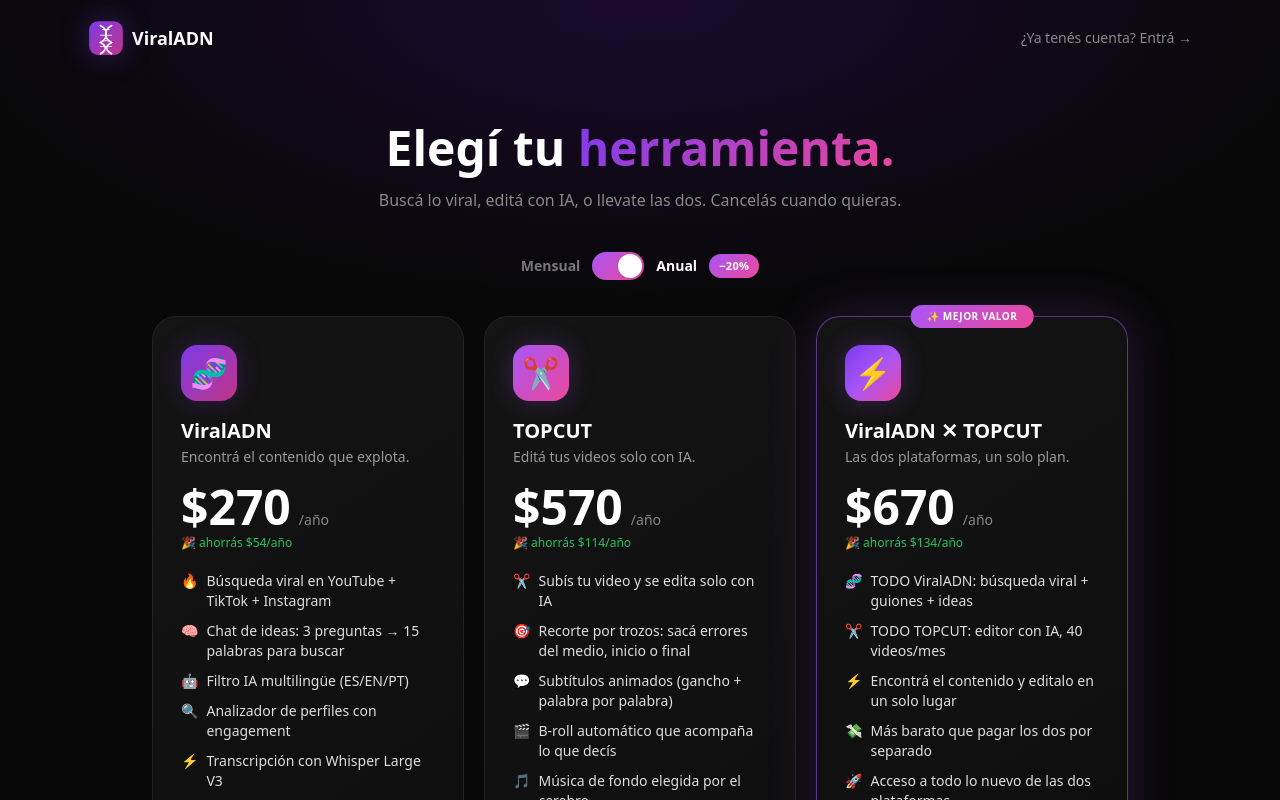
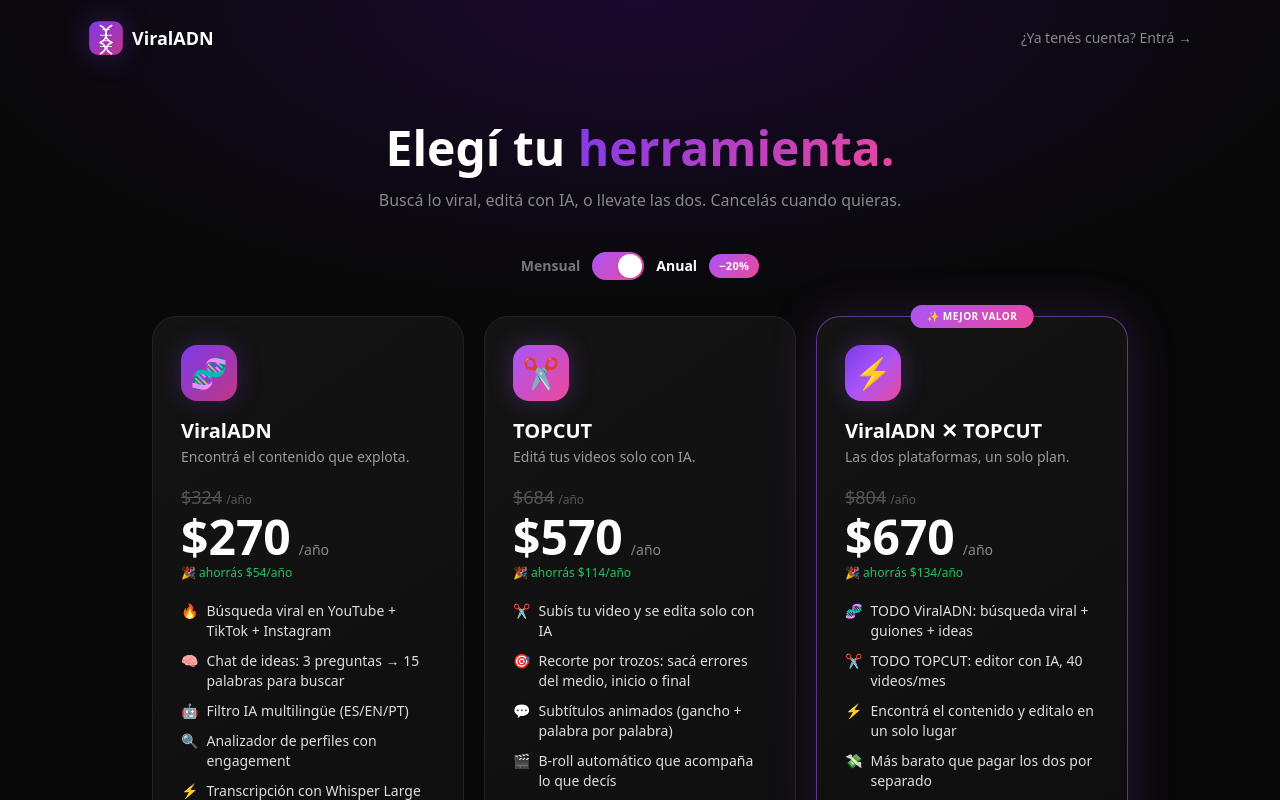
Before and after one commit to franciscopierachini03-hue/herramienta-viral, a Next.js app: page /precios in a window 1280 px wide. Both pictures are taken after a click on the switch "Cambiar entre pago mensual y anual". Shown: the top 800 px of the page. Built offline with nearby package versions, Linux system fonts and the light colour scheme; no server answers.

Commit message:
feat(precios): precio ancla tachado en anual (27×12 → precio con descuento)
En la vista anual cada tarjeta muestra el total sin descuento tachado
($324/$684/$804 = mensual×12) arriba del precio anual, estilo Higgsfield.

Co-Authored-By: Claude Opus 4.8 <noreply@anthropic.com>

```diff
--- a/app/precios/page.tsx
+++ b/app/precios/page.tsx
@@ -120,26 +120,26 @@ function PricingInner() {
     key: Producto; icon: string; name: string; tagline: string;
     grad: string; ring: string;
     monthly: { price: string; period: string };
-    yearly?: { price: string; period: string; note: string };
+    yearly?: { price: string; period: string; note: string; was: string };
     badge?: string; badgeBg?: string; badgeColor?: string;
   }[] = [
     {
       key: 'viraladn', icon: '🧬', name: 'ViralADN', tagline: 'Encontrá el contenido que explota.',
       grad: 'linear-gradient(135deg, #7c3aed, #c13584)', ring: '#7c3aed',
       monthly: { price: '$27', period: '/mes' },
-      yearly: { price: '$270', period: '/año', note: '🎉 ahorrás $54/año' },
+      yearly: { price: '$270', period: '/año', was: '$324', note: '🎉 ahorrás $54/año' },
     },
     {
       key: 'topcut', icon: '✂️', name: 'TOPCUT', tagline: 'Editá tus videos solo con IA.',
       grad: 'linear-gradient(135deg, #a855f7, #ec4899)', ring: '#a855f7',
       monthly: { price: '$57', period: '/mes' },
-      yearly: { price: '$570', period: '/año', note: '🎉 ahorrás $114/año' },
+      yearly: { price: '$570', period: '/año', was: '$684', note: '🎉 ahorrás $114/año' },
     },
     {
       key: 'combo', icon: '⚡', name: 'ViralADN ✕ TOPCUT', tagline: 'Las dos plataformas, un solo plan.',
       grad: 'linear-gradient(135deg, #7c3aed, #a855f7, #ec4899)', ring: '#a855f7',
       monthly: { price: '$67', period: '/mes' },
-      yearly: { price: '$670', period: '/año', note: '🎉 ahorrás $134/año' },
+      yearly: { price: '$670', period: '/año', was: '$804', note: '🎉 ahorrás $134/año' },
       badge: '✨ Mejor valor', badgeBg: 'linear-gradient(135deg, #a855f7, #ec4899)', badgeColor: '#fff',
     },
   ];
@@ -210,6 +210,12 @@ function PricingInner() {
                 <h2 className="text-xl font-bold mb-0.5">{c.name}</h2>
                 <p className="text-sm mb-4" style={{ color: '#999' }}>{c.tagline}</p>
 
+                {ciclo === 'yearly' && c.yearly && (
+                  <div className="flex items-baseline gap-1 mb-0.5" style={{ color: '#555' }}>
+                    <span className="text-lg line-through">{c.yearly.was}</span>
+                    <span className="text-xs">/año</span>
+                  </div>
+                )}
                 <div className="flex items-baseline gap-2 mb-1">
                   <span className="text-5xl font-bold">{plan.price}</span>
                   <span className="text-sm" style={{ color: '#888' }}>{plan.period}</span>
```
